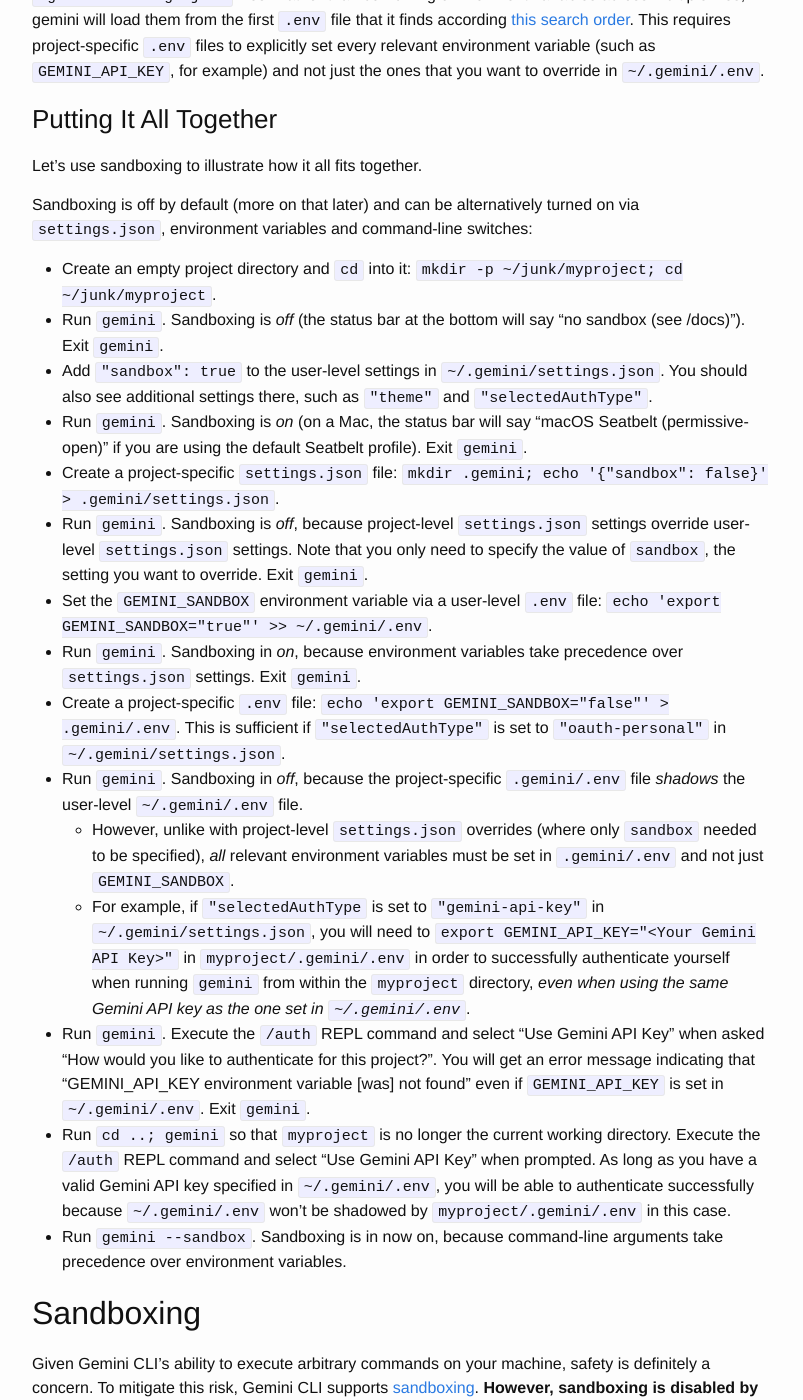
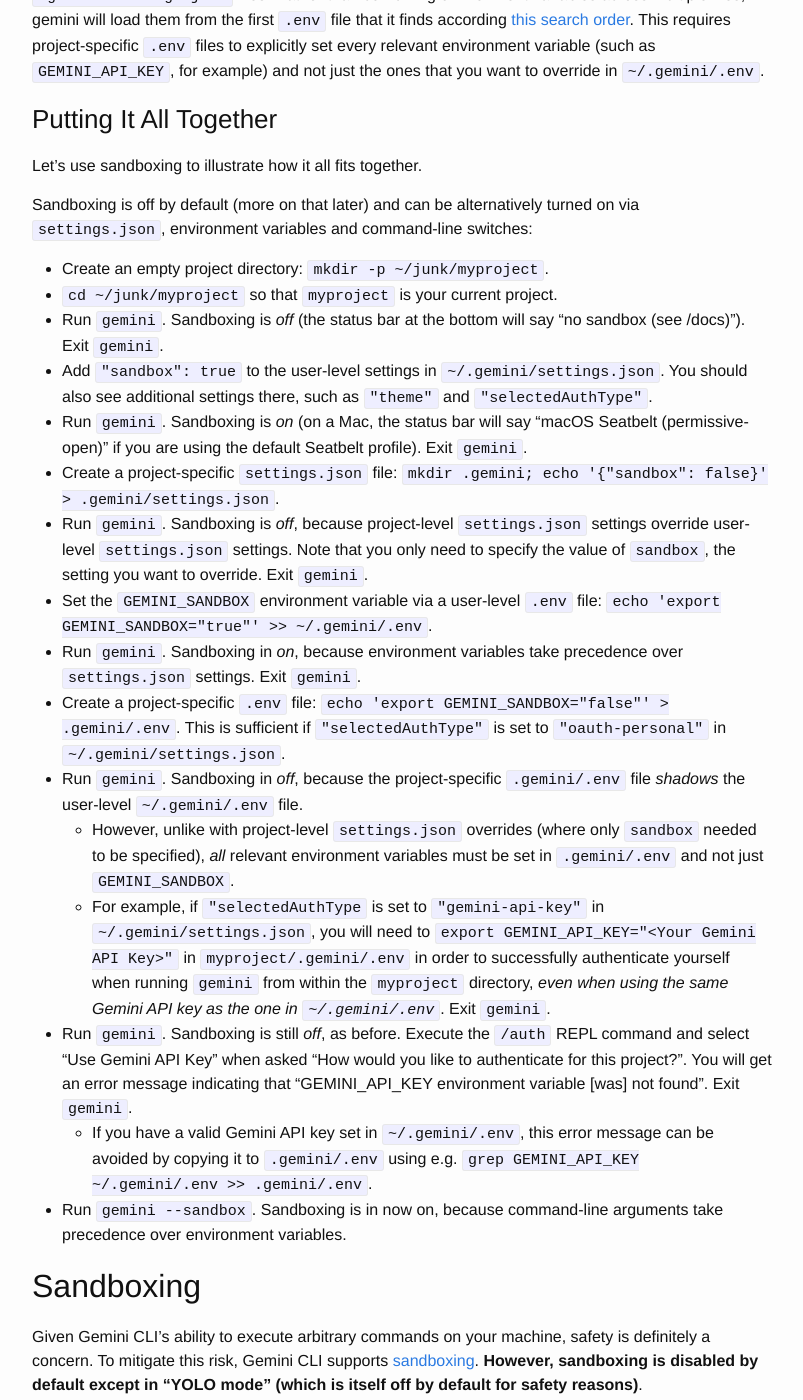
Before and after one commit to vglazer/vglazer.github.io, a Jekyll site: the page built from _posts/2025-07-22-gemini-cli-notes.md, in a window 1280 px wide and 1400 px high, scrolled down 2229 px. Shown: the whole window, without its empty margins (238-1041 px from the left). Built offline with Jekyll 4.4.1, drawn with Linux system fonts in a browser that asks for light colours; nearby versions of some CDN libraries.

Commit message:
Latest draft

```diff
--- a/_posts/2025-07-22-gemini-cli-notes.md
+++ b/_posts/2025-07-22-gemini-cli-notes.md
@@ -53,7 +53,8 @@ You can create project-specific `.gemini/.env` files, but they work differently
 Let's use sandboxing to illustrate how it all fits together.
 
 Sandboxing is off by default (more on that later) and can be alternatively turned on via `settings.json`, environment variables and command-line switches:
-- Create an empty project directory and `cd` into it: `mkdir -p ~/junk/myproject; cd ~/junk/myproject`.
+- Create an empty project directory: `mkdir -p ~/junk/myproject`.
+- `cd ~/junk/myproject` so that `myproject` is your current project.
 - Run `gemini`. Sandboxing is _off_ (the status bar at the bottom will say "no sandbox (see /docs)"). Exit `gemini`.
 - Add `"sandbox": true` to the user-level settings in `~/.gemini/settings.json`. You should also see additional settings there, such as `"theme"` and `"selectedAuthType"`.
 - Run `gemini`. Sandboxing is _on_ (on a Mac, the status bar will say "macOS Seatbelt (permissive-open)" if you are using the default Seatbelt profile). Exit `gemini`.
@@ -64,9 +65,9 @@ Sandboxing is off by default (more on that later) and can be alternatively turne
 - Create a project-specific `.env` file: `echo 'export GEMINI_SANDBOX="false"' > .gemini/.env`. This is sufficient if `"selectedAuthType"` is set to `"oauth-personal"` in `~/.gemini/settings.json`.
 - Run `gemini`. Sandboxing in _off_, because the project-specific `.gemini/.env` file _shadows_ the user-level `~/.gemini/.env` file.
   - However, unlike with project-level `settings.json` overrides (where only `sandbox` needed to be specified), _all_ relevant environment variables must be set in `.gemini/.env` and not just `GEMINI_SANDBOX`.
-  - For example, if `"selectedAuthType` is set to `"gemini-api-key"` in `~/.gemini/settings.json`, you will need to `export GEMINI_API_KEY="<Your Gemini API Key>"` in `myproject/.gemini/.env` in order to successfully authenticate yourself when running `gemini` from within the `myproject` directory, _even when using the same Gemini API key as the one set in `~/.gemini/.env`_.
-- Run `gemini`. Execute the `/auth` REPL command and select "Use Gemini API Key" when asked "How would you like to authenticate for this project?". You will get an error message indicating that "GEMINI_API_KEY environment variable [was] not found" even if `GEMINI_API_KEY` is set in `~/.gemini/.env`. Exit `gemini`.
-- Run `cd ..; gemini` so that `myproject` is no longer the current working directory. Execute the `/auth` REPL command and select "Use Gemini API Key" when prompted. As long as you have a valid Gemini API key specified in `~/.gemini/.env`, you will be able to authenticate successfully because `~/.gemini/.env` won't be shadowed by `myproject/.gemini/.env` in this case.
+  - For example, if `"selectedAuthType` is set to `"gemini-api-key"` in `~/.gemini/settings.json`, you will need to `export GEMINI_API_KEY="<Your Gemini API Key>"` in `myproject/.gemini/.env` in order to successfully authenticate yourself when running `gemini` from within the `myproject` directory, _even when using the same Gemini API key as the one in `~/.gemini/.env`_. Exit `gemini`.
+- Run `gemini`. Sandboxing is still _off_, as before. Execute the `/auth` REPL command and select "Use Gemini API Key" when asked "How would you like to authenticate for this project?". You will get an error message indicating that "GEMINI_API_KEY environment variable [was] not found". Exit `gemini`.
+  - If you have a valid Gemini API key set in `~/.gemini/.env`, this error message can be avoided by copying it to `.gemini/.env` using e.g. `grep GEMINI_API_KEY ~/.gemini/.env >> .gemini/.env`.
 - Run `gemini --sandbox`. Sandboxing is in now on, because command-line arguments take precedence over environment variables.
 
 ## Sandboxing
```
